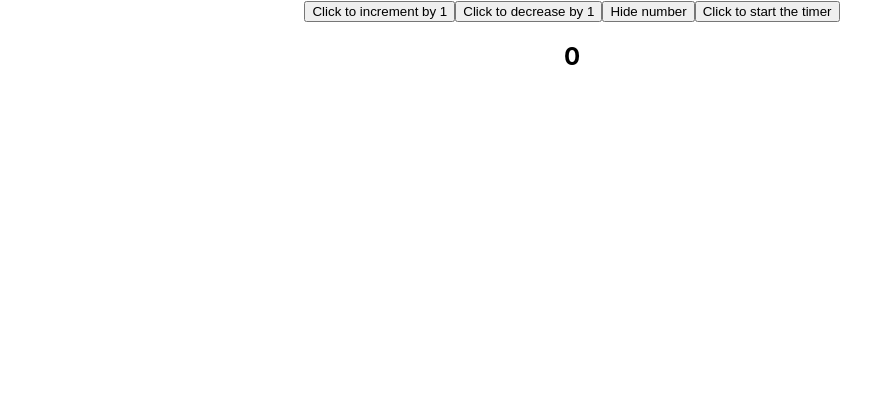
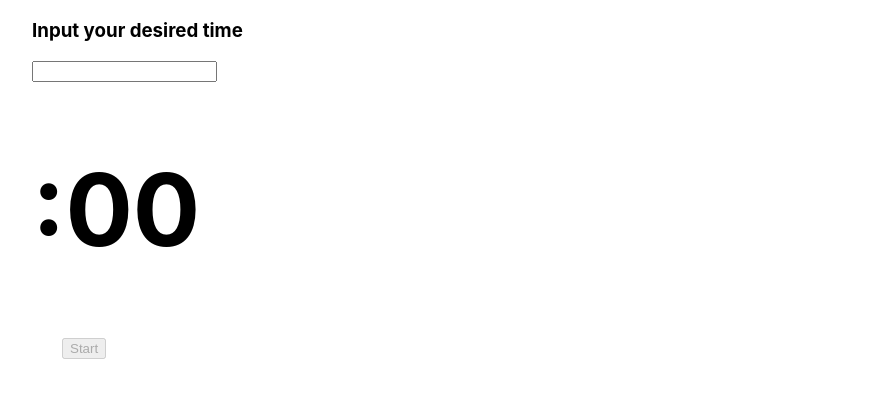
Before and after one commit to bears-team-06/pomodoro-clock, a React (Create React App) app: page / in a window 1280 px wide. Shown: the top 398 px of the page, without its empty margins (68-939 px from the left). Built offline with nearby package versions, Linux system fonts and the light colour scheme.

Commit message:
my-second

```diff
--- a/src/App.js
+++ b/src/App.js
@@ -1,18 +1,99 @@
 import React, { Component } from 'react';
 import logo from './logo.svg';
-import MyComponent from './MyComponent';
-import TimerComponent from './TimerComponent';
-import ButtonComponent from './ButtonComponent';
+import Timer from './Timer';
+import TimerInput from './TimerComponent';
+import StartButton from './StartButton';
 import './App.css';
 
 
-class App extends Component {
+class App extends React.Component {
+  constructor(props) {
+    super(props);
+    this.state = {
+      seconds: '00',
+      value: '',
+      isClicked : false
+    }
+    this.secondsRemaining = 0;
+    this.intervalHandle = 0;
+    this.handleChange = this.handleChange.bind(this);
+    this.startCountDown = this.startCountDown.bind(this);
+    this.tick = this.tick.bind(this);
+  }
+
+  handleChange(event) {
+    this.setState({
+      value: event.target.value
+    })
+  }
+
+  tick() {
+    var min = Math.floor(this.secondsRemaining / 60);
+    var sec = this.secondsRemaining - (min * 60);
+
+    this.setState({
+      value: min,
+      seconds: sec,
+    })
+
+    if (sec < 10) {
+      this.setState({
+        seconds: "0" + this.state.seconds,
+      })
+
+    }
+
+    if (min < 10) {
+      this.setState({
+        value: "0" + min,
+      })
+
+    }
+
+    if (min === 0 & sec === 0) {
+      clearInterval(this.intervalHandle);
+    }
+
+
+    this.secondsRemaining--
+  }
+
+  startCountDown() {
+    this.intervalHandle = setInterval(this.tick, 1000);
+    let time = this.state.value;
+    this.secondsRemaining = time * 60;
+    this.setState({
+      isClicked : true
+    })
+  }
+
   render() {
+    const clicked = this.state.isClicked;
+    if(clicked){
     return (
-      <div className="App">
-      <TimerComponent/>
+      <div>
+        <div className="row">
+          <div className="col-md-4"></div>
+          <div className="col-md-4">
+            <Timer value={this.state.value} seconds={this.state.seconds} />
+          </div>
+        </div>
       </div>
     );
+    }else{
+      return (
+        <div>
+          <div className="row">
+            <div className="col-md-4"></div>
+            <div className="col-md-4">
+              <TimerInput value={this.state.value} handleChange={this.handleChange} />
+              <Timer value={this.state.value} seconds={this.state.seconds} />
+              <StartButton startCountDown={this.startCountDown} value={this.state.value} />
+            </div>
+          </div>
+        </div>
+      );
+    }
   }
 }
 
--- /dev/null
+++ b/src/StartButton.js
@@ -0,0 +1,16 @@
+import React, { Component } from 'react';
+
+class StartButton extends React.Component {
+    render() {
+      return (
+        <div style={{ marginLeft: 130 }}>
+          <button className="btn btn-lg btn-success" disabled={!this.props.value} onClick={this.props.startCountDown}>Start</button>
+        </div>
+
+      );
+    }
+  }
+
+
+//ReactDOM.render(<Timer />, mountNode);
+export default StartButton;
--- a/src/Timer.js
+++ b/src/Timer.js
@@ -1,29 +1,10 @@
 import React, { Component } from 'react';
 
 class Timer extends React.Component{
-    constructor(props) {
-        super(props);
-        this.state = { seconds: props.time};
-      }
-
-      tick() {
-        this.setState(state => ({
-          seconds: state.seconds - 1
-        }));
-      }
-
-      componentDidMount() {
-        this.interval = setInterval(() => this.tick(), 1000);
-      }
-
-      componentWillUnmount() {
-        clearInterval(this.interval);
-      }
-
     render() {
       return (
         <div>
-            Seconds: {this.state.seconds}
+          <h1 style={{ fontSize: 100, marginLeft:100 }}>{this.props.value}:{this.props.seconds}</h1>
         </div>
       );
     }
--- a/src/TimerComponent.js
+++ b/src/TimerComponent.js
@@ -1,52 +1,16 @@
 import React, { Component } from 'react';
-import Timer from './Timer';
 import './App.css';
 
 
-class TimerComponent extends Component {
-  constructor(props) {
-    super(props);
-    this.state = {
-      clicks: 0,
-      show: true
-    };
-  }
-
-  IncrementItem = () => {
-    this.setState({ clicks: this.state.clicks + 1 });
-  }
-  DecreaseItem = () => {
-    if (this.state.clicks== 0){
-      this.setState({ clicks: 0 });
-    }
-    else{
-      this.setState({ clicks: this.state.clicks - 1 });
-    }
-  }
-  StartTimer = () => {
-    console.log(this.state.clicks);
-    if (this.state.clicks!= 0){
-      <Timer time = {this.state.clicks}></Timer> // Expected an assignment or function call and instead saw an expression  no-unused-expressions, Though this expression is returning a value.
-    }
-  }
-
-  ToggleClick = () => {
-    this.setState({ show: !this.state.show });
-  }
-
+class TimerInput extends React.Component {
   render() {
     return (
-      <div>
-        <button onClick={this.IncrementItem}>Click to increment by 1</button>
-        <button onClick={this.DecreaseItem}>Click to decrease by 1</button>
-        <button onClick={this.ToggleClick}>
-          { this.state.show ? 'Hide number' : 'Show number' }
-        </button>
-        <button onClick={this.StartTimer}>Click to start the timer</button>
-        { this.state.show ? <h2>{ this.state.clicks }</h2> : '' }
+      <div style={{marginLeft:100}}>
+        <h3>Input your desired time</h3>
+        <input type="number" value={this.props.value} onChange={this.props.handleChange} required />
       </div>
     );
   }
 }
 
-export default TimerComponent;
+export default TimerInput;
```
Lines whose indentation alone changed are shown as unchanged.
